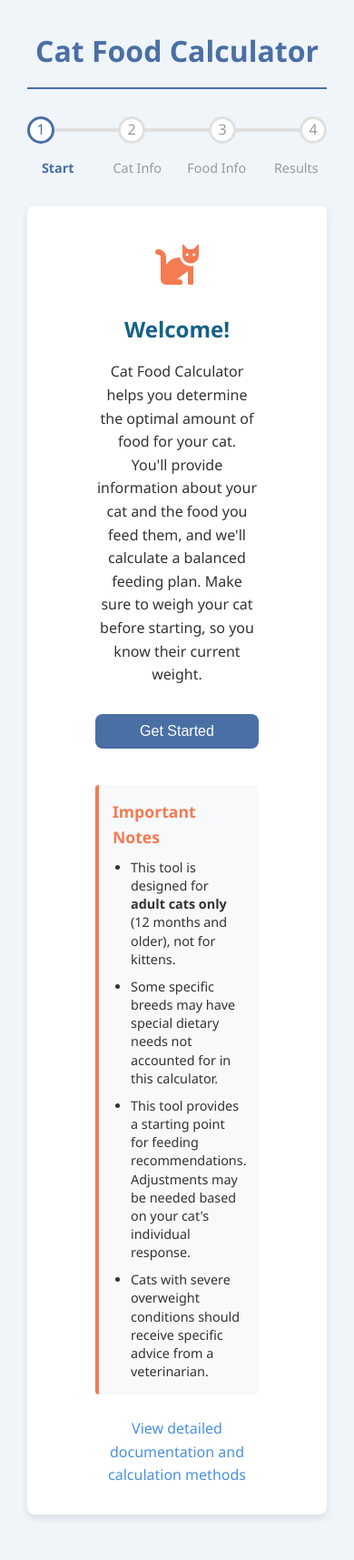
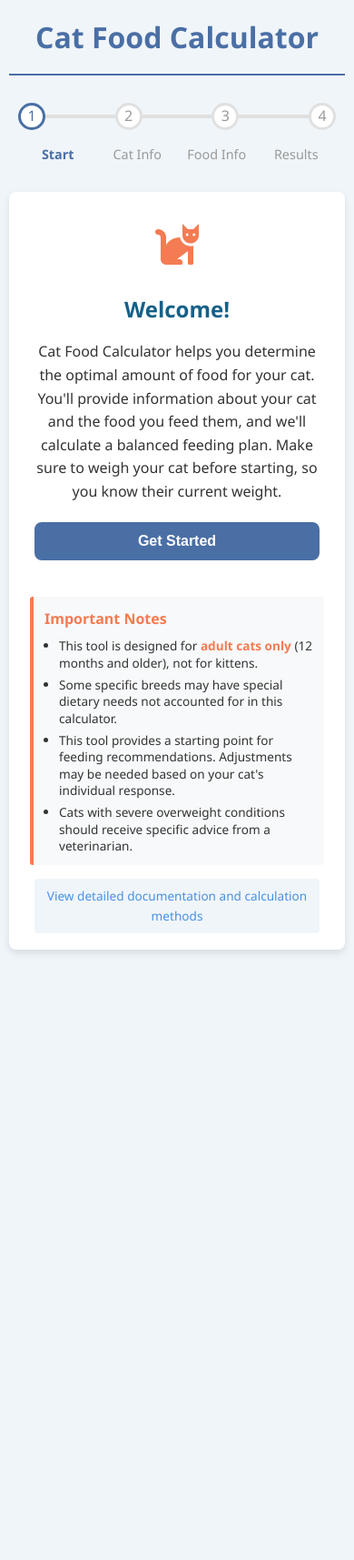
Before and after one commit to tfrenkiel040/website, a Jekyll site: the page assets/catfoodcalc2/index.html, which Jekyll copies as it is, in a window 390 px wide. Shown: the whole page at 91% size. Built offline with Jekyll 4.4.1, drawn with Linux system fonts in a browser that asks for light colours; after the commit the page ends 1079 px from its top, so only the background shows below that.

Commit message:
Mobile design improvements

```diff
--- a/assets/catfoodcalc2/index.html
+++ b/assets/catfoodcalc2/index.html
@@ -118,8 +118,11 @@
                     </div>
 
                     <div class="button-group">
-                        <button type="button" id="cat-prev-btn" class="btn btn-secondary">Back</button>
+                        <button type="button" id="cat-prev-btn" class="btn btn-secondary btn-back">Back</button>
                         <button type="button" id="cat-next-btn" class="btn">Next</button>
+                    </div>
+                    <div class="back-link">
+                        <a href="#" id="cat-prev-link"><i class="fas fa-arrow-left"></i> Back to Welcome</a>
                     </div>
                 </form>
             </div>
@@ -157,8 +160,11 @@
                 </div>
 
                 <div class="button-group">
-                    <button type="button" id="food-prev-btn" class="btn btn-secondary">Back</button>
+                    <button type="button" id="food-prev-btn" class="btn btn-secondary btn-back">Back</button>
                     <button type="button" id="food-next-btn" class="btn">Calculate</button>
+                </div>
+                <div class="back-link">
+                    <a href="#" id="food-prev-link"><i class="fas fa-arrow-left"></i> Back to Cat Info</a>
                 </div>
             </div>
         </div>
@@ -191,13 +197,16 @@
                 </div>
 
                 <div class="button-group">
-                    <button type="button" id="results-prev-btn" class="btn btn-secondary">Back</button>
+                    <button type="button" id="results-prev-btn" class="btn btn-secondary btn-back">Back</button>
                     <button type="button" id="print-btn" class="btn">
                         <i class="fas fa-print"></i> Print
                     </button>
                     <button type="button" id="restart-btn" class="btn btn-secondary">
                         <i class="fas fa-redo"></i> Start Over
                     </button>
+                </div>
+                <div class="back-link">
+                    <a href="#" id="results-prev-link"><i class="fas fa-arrow-left"></i> Back to Food Info</a>
                 </div>
 
                 <div class="feedback-link">
--- a/assets/catfoodcalc2/script.js
+++ b/assets/catfoodcalc2/script.js
@@ -151,6 +151,20 @@
     foodPrevBtn.addEventListener('click', () => goToStep(2));
     foodNextBtn.addEventListener('click', validateAndCalculateResults);
     resultsPrevBtn.addEventListener('click', () => goToStep(3));
+
+    // Back links (mobile alternative to back buttons)
+    document.getElementById('cat-prev-link').addEventListener('click', (e) => {
+        e.preventDefault();
+        goToStep(1);
+    });
+    document.getElementById('food-prev-link').addEventListener('click', (e) => {
+        e.preventDefault();
+        goToStep(2);
+    });
+    document.getElementById('results-prev-link').addEventListener('click', (e) => {
+        e.preventDefault();
+        goToStep(3);
+    });
 
     // Food form buttons
     addDryFoodBtn.addEventListener('click', addDryFood);
--- a/assets/catfoodcalc2/styles.css
+++ b/assets/catfoodcalc2/styles.css
@@ -185,6 +185,10 @@
 .start-btn {
     margin-top: 30px;
     margin-bottom: 30px;
+    padding: 12px 25px;
+    font-size: 1.1rem;
+    font-weight: 600;
+    min-width: 180px;
 }
 
 /* Disclaimer Box */
@@ -218,10 +222,8 @@
     margin-bottom: 0;
 }
 
-.disclaimer-box ul li {
-    margin-bottom: 10px;
-    line-height: 1.4;
-    font-size: 0.9em;
+.disclaimer-box ul li strong {
+    color: var(--accent-color);
 }
 
 .documentation-link {
@@ -297,6 +299,32 @@
 
 .btn-secondary:hover {
     background-color: #5a6268;
+}
+
+.back-link {
+    text-align: center;
+    display: none; /* Hidden by default, shown on mobile */
+    margin-top: 15px;
+    padding-top: 10px;
+}
+
+.back-link a {
+    color: #6c757d;
+    text-decoration: none;
+    font-size: 0.9rem;
+    transition: color 0.3s;
+    display: inline-flex;
+    align-items: center;
+    gap: 5px;
+}
+
+.back-link a:hover {
+    color: var(--primary-color);
+    text-decoration: underline;
+}
+
+.back-link i {
+    font-size: 0.8rem;
 }
 
 .btn-small {
@@ -583,8 +611,42 @@
 
 /* Responsive Design */
 @media (max-width: 768px) {
+    body {
+        padding: 10px 5px;
+    }
+
     .container {
-        padding: 10px;
+        padding: 5px;
+        width: 100%;
+    }
+
+    .card-content {
+        padding-left: 10px;
+        padding-right: 10px;
+    }
+
+    .disclaimer-box {
+        padding: 12px;
+        margin-left: -5px;
+        margin-right: -5px;
+        width: calc(100% + 10px);
+        border-radius: 3px;
+        margin-top: 20px;
+    }
+
+    .disclaimer-box h3 {
+        font-size: 1rem;
+        margin-bottom: 8px;
+    }
+
+    .disclaimer-box ul {
+        padding-left: 16px;
+    }
+
+    .disclaimer-box li {
+        font-size: 0.85rem;
+        margin-bottom: 6px;
+        line-height: 1.35;
     }
 
     .nutrition-grid {
@@ -598,6 +660,42 @@
     .btn {
         width: 100%;
         margin-bottom: 10px;
+    }
+
+    .card {
+        padding: 18px;
+    }
+
+    .start-btn {
+        margin-top: 20px;
+        margin-bottom: 20px;
+        max-width: 100%;
+        width: 100%;
+        font-size: 1rem;
+        padding: 12px 15px;
+    }
+
+    .documentation-link {
+        margin-top: 15px;
+    }
+
+    .documentation-link a {
+        font-size: 0.85rem;
+        display: inline-block;
+        width: 100%;
+        text-align: center;
+        padding: 8px;
+        background-color: #f0f5f9;
+        border-radius: 4px;
+    }
+
+    /* Hide back buttons on mobile and show back links instead */
+    .btn-back {
+        display: none !important;
+    }
+
+    .back-link {
+        display: block;
     }
 }
 
```
